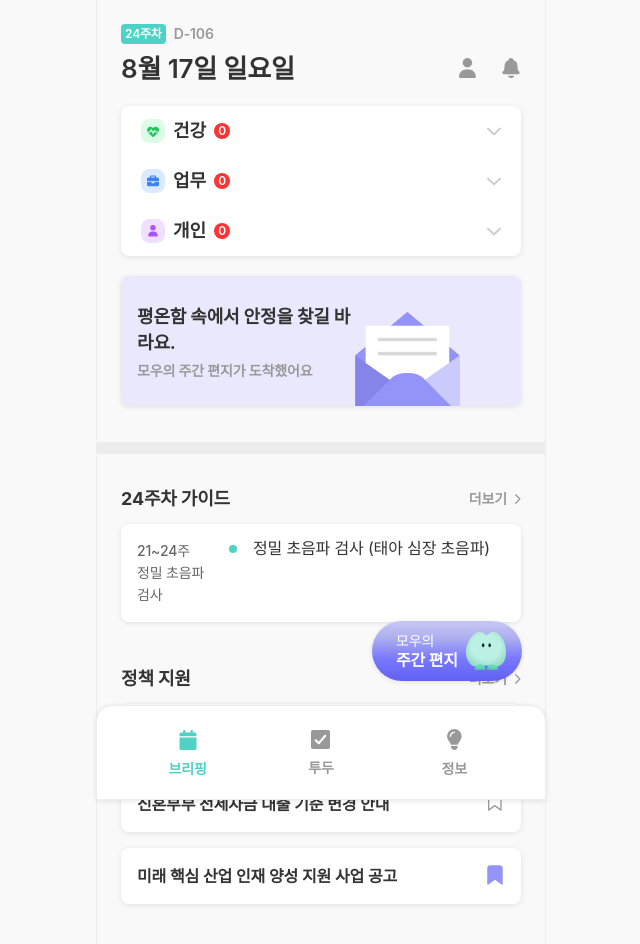
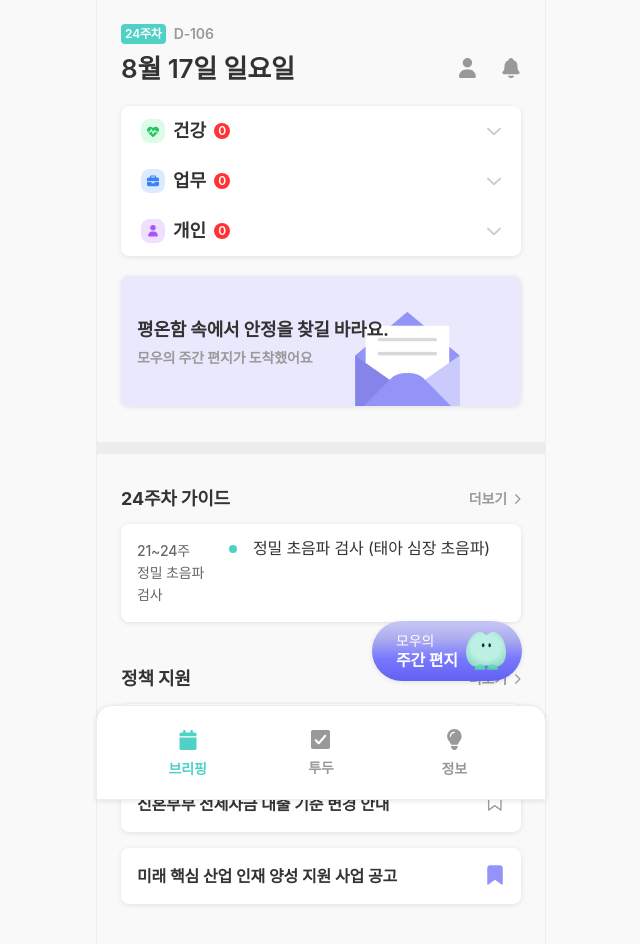
Before and after one commit to WomanTech2025-MoWo/MoWo_FE, a React (Create React App) app: page / in a window 1280 px wide. Shown: the top 944 px of the page, without its empty margins (319-959 px from the left). Built offline with nearby package versions, Linux system fonts and the light colour scheme; a web font is replaced by a local one.

Commit message:
♻️[Refactor] 브리핑 페이지 내 AI 배너 텍스트 영역 확장

```diff
--- a/src/pages/briefing/BriefingPage.tsx
+++ b/src/pages/briefing/BriefingPage.tsx
@@ -31,7 +31,6 @@ const AiBanner = styled(ShadowBox)`
   color: var(--color-text-gray-300);
   display: flex;
   align-items: center;
-  padding-right: 40%;
 `;
 
 const AiSummary = styled.p`
```
